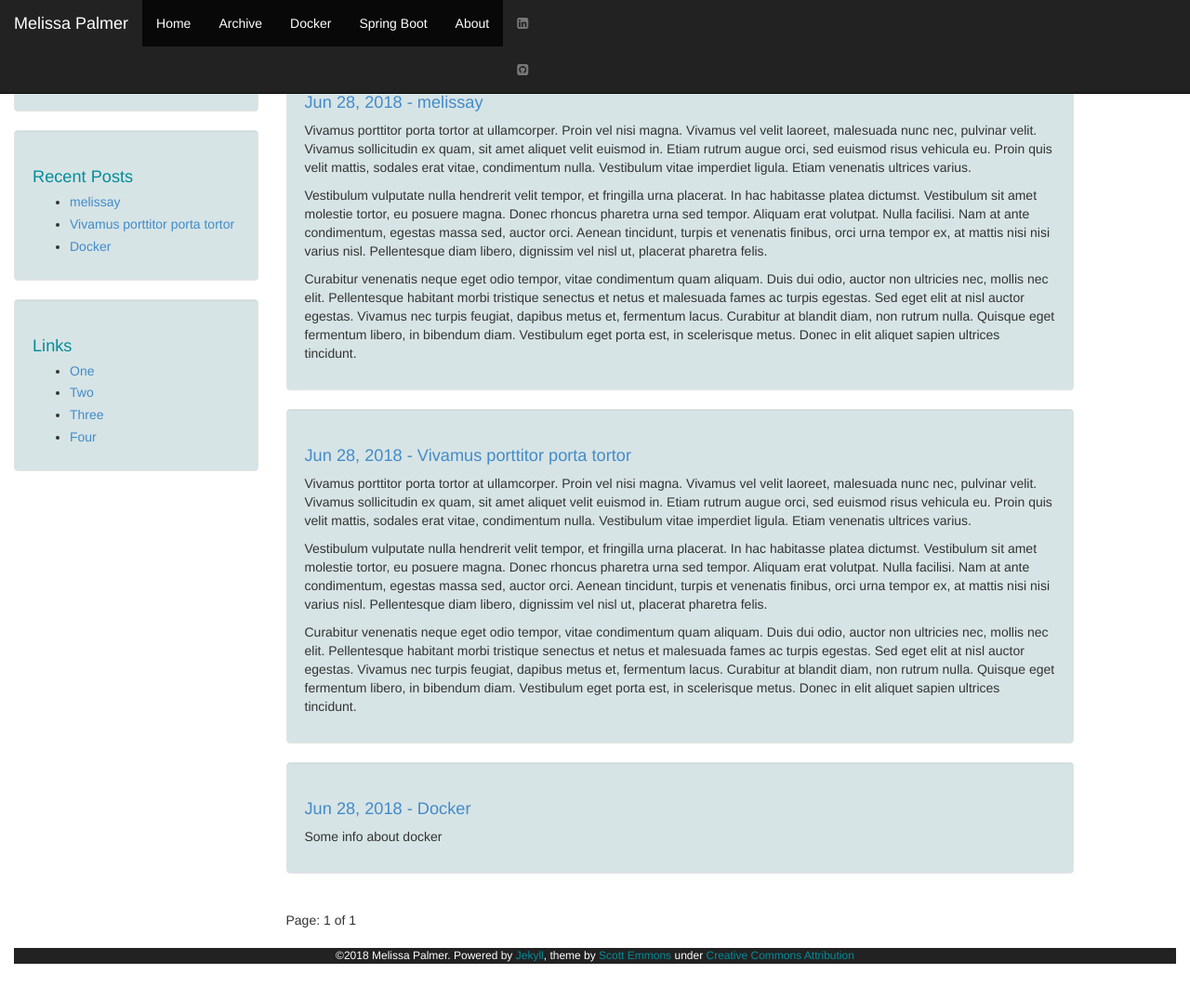
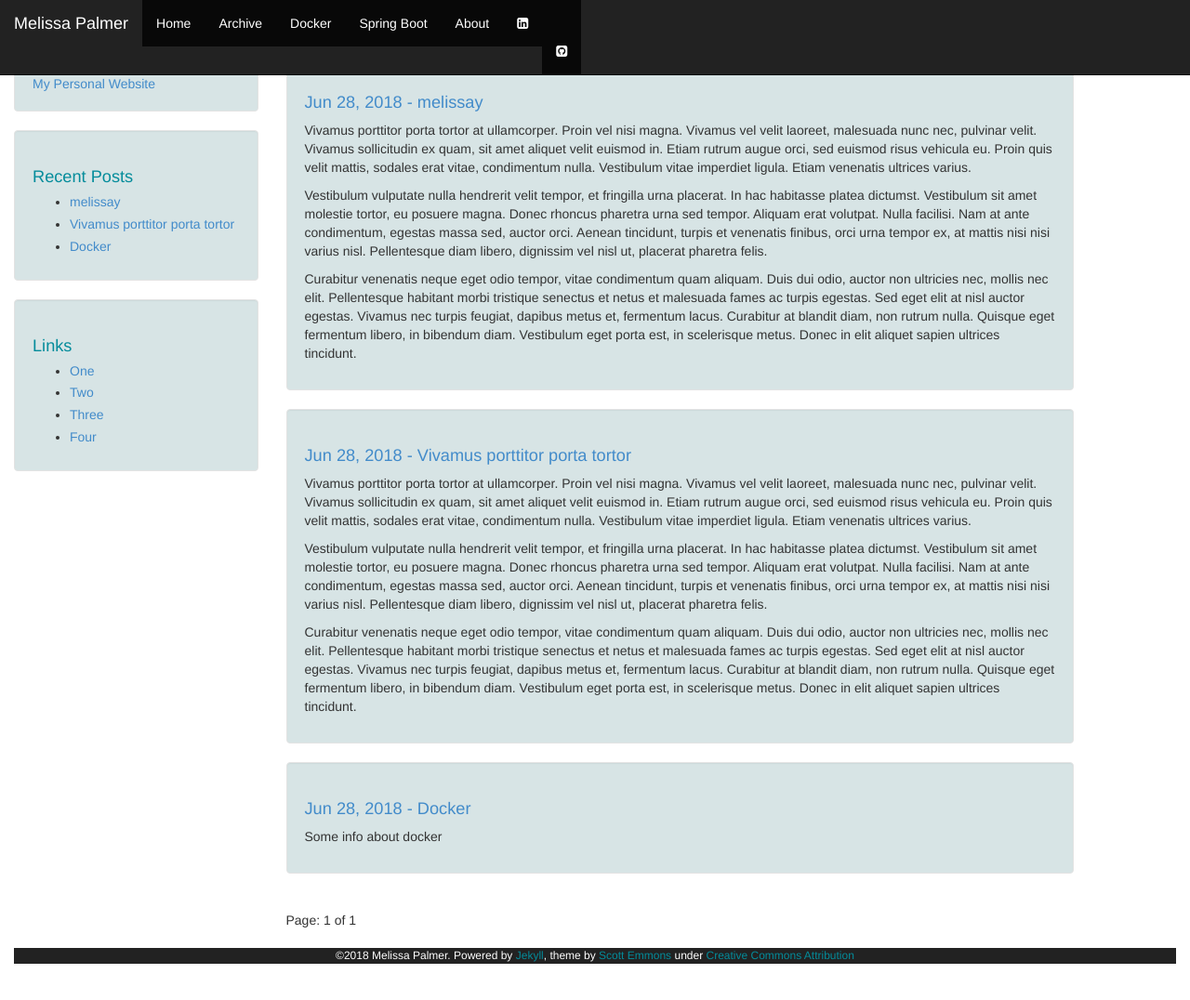
Before and after one commit to melissapalmer/melissapalmer.github.io, a Jekyll site: the page built from index.html, in a window 1280 px wide and 1107 px high. Shown: the top 1076 px of the window at 93% size. Built offline with Jekyll 4.4.1, drawn with Linux system fonts in a browser that asks for light colours; nearby versions of some CDN libraries; the list of posts is cut into pages by our own code.

Commit message:
Changes for icons

```diff
--- a/_includes/header.html
+++ b/_includes/header.html
@@ -38,11 +38,8 @@
                     <li class="active"><a href="{{ site.baseurl }}/springboot.html">Spring Boot</a></li>
                     <li class="active"><a href="{{ site.baseurl }}/about.html">About</a></li>
 
-                    <li class="social-icons">
-                      <a href="https://www.linkedin.com/in/melissa-palmer-3b40a84"><i class="fa fa-linkedin-square"></i></a>
-                      <a href="https://github.com/{{ site.github }}""><i class="fa fa-github-square"></i></a>
-                    </li>
-
+                    <li class="active"><a href="https://www.linkedin.com/in/melissa-palmer-3b40a84"><i class="fa fa-linkedin-square"></i></li>
+                    <li class="active"><a href="https://github.com/{{ site.github }}""><i class="fa fa-github-square"></i></li>
                 </ul>
               </div>
 
--- a/css/theme.css
+++ b/css/theme.css
@@ -62,8 +62,9 @@
     color: #048c9b;
 }
 
-.nav navbar-nav ul {
+/*.nav navbar-nav ul {
   li.social-icons {
-    font-size: 1.8em;
+    font-size: 14px;
+    color: #fffefe;
   }
-}
+}*/
```
